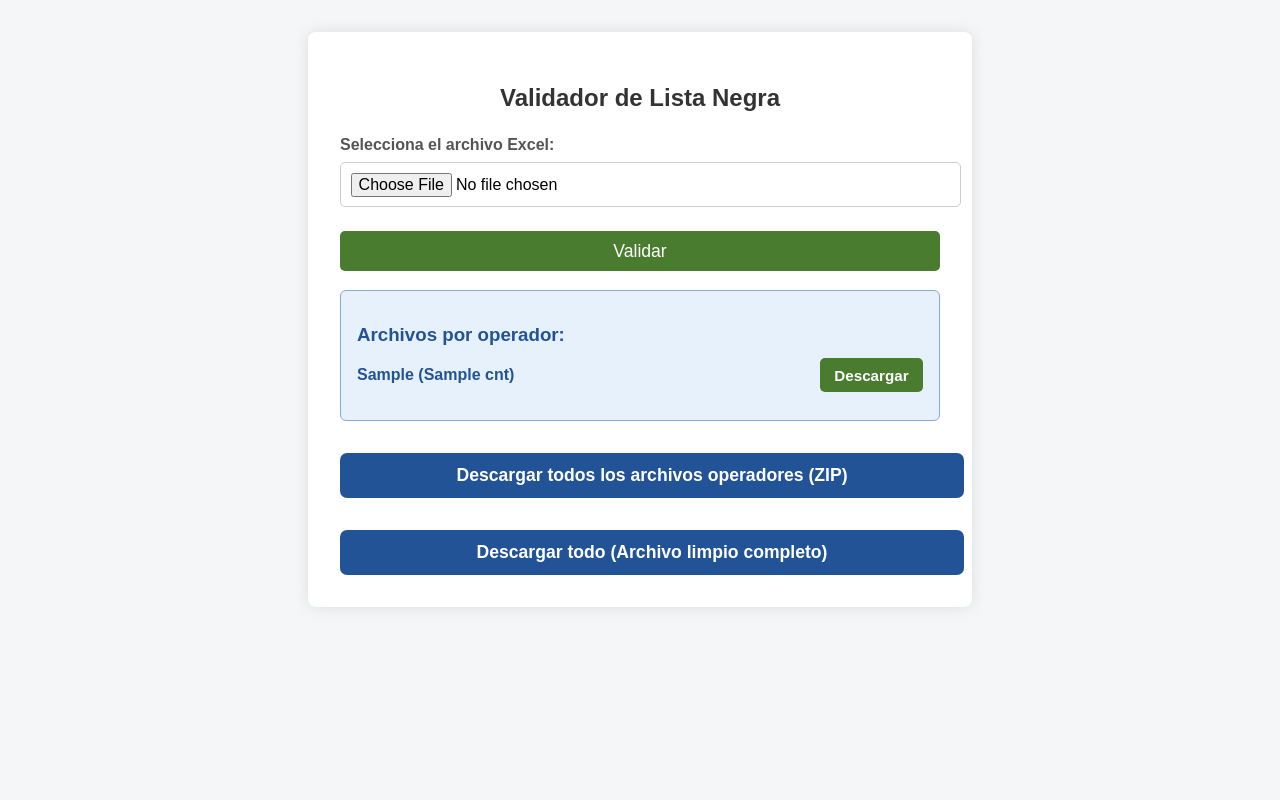
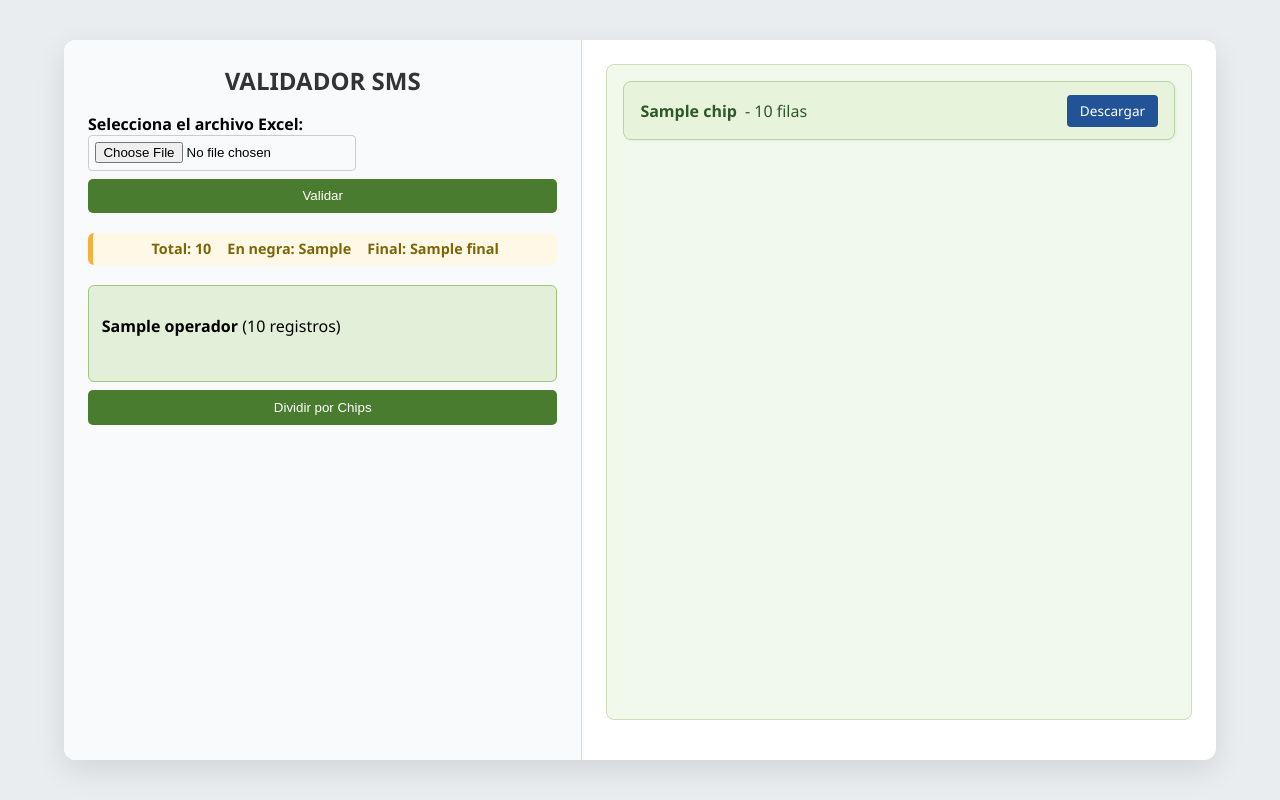
Before and after one commit to SandroCabreraNieto/ValidarSMS, a Flask app: template templates/index.html in a window 1280 px wide. Run offline with Flask 3, Linux system fonts and the light colour scheme; the template is opened without the code that fills it: most values are stand-ins (such as "Sample title", 1, 10 or a date in 2020).

Commit message:
2da versión validación SMS

```diff
--- a/app.py
+++ b/app.py
@@ -2,12 +2,15 @@ from flask import Flask, request, render_template, send_file, redirect, url_for
 import pandas as pd
 import pyodbc
 from io import BytesIO
-import zipfile
 
 app = Flask(__name__)
 
-archivo_en_memoria = None  # Archivo limpio completo
-archivos_en_memoria = {}  # Archivos separados por operador en memoria
+archivo_en_memoria = None
+archivos_por_chip = {}
+
+# Leer chips.csv al iniciar
+chips_df = pd.read_csv("chips.csv")
+chips_por_operador = chips_df.groupby("Operador")["Chip"].apply(list).to_dict()
 
 def obtener_lista_negra():
     conexion = pyodbc.connect(
@@ -26,10 +29,10 @@ def obtener_lista_negra():
 
 @app.route("/", methods=["GET", "POST"])
 def index():
-    global archivo_en_memoria, archivos_en_memoria
+    global archivo_en_memoria, archivos_por_chip
     resumen = None
     conteo_operadores = None
-    archivos_en_memoria = {}
+    chips_inputs = {}
 
     if request.method == "POST":
         archivo = request.files.get("archivo")
@@ -39,67 +42,23 @@ def index():
             if df.empty or df.shape[1] < 4:
                 resumen = {"error": "El archivo está vacío o no contiene al menos 4 columnas."}
             else:
-                # Formatear columnas 1 y 3 como texto
                 df.iloc[:, 0] = df.iloc[:, 0].astype(str)
                 df.iloc[:, 2] = df.iloc[:, 2].astype(str)
-
                 lista_negra = obtener_lista_negra()
-
-                # Filtrar filas donde la primera columna esté en lista negra
                 mask_negra = df.iloc[:, 0].isin(lista_negra)
                 df_filtrado = df[~mask_negra].copy()
 
-                # Reemplazar cualquier variante de "sin operador" por "ENTEL"
                 df_filtrado.iloc[:, 3] = df_filtrado.iloc[:, 3].apply(
                     lambda x: 'ENTEL' if isinstance(x, str) and 'sin operador' in x.lower() else x
                 )
-
-                # Estandarizar operadores a mayúsculas para el conteo
                 df_filtrado.iloc[:, 3] = df_filtrado.iloc[:, 3].astype(str).str.upper()
                 conteo = df_filtrado.iloc[:, 3].value_counts()
 
-                # Identificar operadores principales y agrupar "OTRAS OPERADORAS"
                 operadores_principales = ['CLARO', 'ENTEL', 'MOVISTAR']
-                conteo_operadores = {}
-                total_otras = 0
-                for operador, cantidad in conteo.items():
-                    if operador in operadores_principales:
-                        conteo_operadores[operador] = cantidad
-                    else:
-                        total_otras += cantidad
-                if total_otras > 0:
-                    conteo_operadores['OTRAS OPERADORAS'] = total_otras
+                conteo_operadores = {op: conteo[op] for op in operadores_principales if op in conteo}
 
-                # Guardar archivo limpio completo en memoria (solo columnas 0,1,2)
-                archivo_en_memoria = BytesIO()
-                with pd.ExcelWriter(archivo_en_memoria, engine='openpyxl') as writer:
-                    df_filtrado.iloc[:, 0:3].to_excel(writer, index=False, sheet_name='Limpio')
-                    ws = writer.sheets['Limpio']
-                    for cell in ws['A']:
-                        cell.number_format = '@'  # Formato texto columna A
-                    for cell in ws['C']:
-                        cell.number_format = '@'  # Formato texto columna C
-                archivo_en_memoria.seek(0)
-
-                # Crear archivos separados para cada operador (solo columnas 0,1,2)
-                for operador in conteo_operadores.keys():
-                    if operador == 'OTRAS OPERADORAS':
-                        otros_df = df_filtrado[~df_filtrado.iloc[:, 3].isin(operadores_principales)]
-                        df_op = otros_df.iloc[:, 0:3].copy()
-                    else:
-                        df_op = df_filtrado[df_filtrado.iloc[:, 3] == operador].iloc[:, 0:3].copy()
-
-                    bio = BytesIO()
-                    with pd.ExcelWriter(bio, engine='openpyxl') as writer:
-                        df_op.to_excel(writer, index=False, sheet_name='Limpio')
-                        ws = writer.sheets['Limpio']
-                        for cell in ws['A']:
-                            cell.number_format = '@'
-                        for cell in ws['C']:
-                            cell.number_format = '@'
-                    bio.seek(0)
-                    archivos_en_memoria[operador] = bio
-
+                archivo_en_memoria = df_filtrado
+                chips_inputs = {op: chips_por_operador.get(op.capitalize(), []) for op in conteo_operadores.keys()}
                 resumen = {
                     "total": len(df),
                     "en_negra": mask_negra.sum(),
@@ -107,48 +66,59 @@ def index():
                     "procesado": True
                 }
 
-    return render_template("index.html", resumen=resumen, conteo_operadores=conteo_operadores)
+    return render_template("index.html", resumen=resumen,
+                           conteo_operadores=conteo_operadores,
+                           chips_por_operador=chips_inputs,
+                           archivos_por_chip=archivos_por_chip)
 
-@app.route("/descargar")
-def descargar():
-    global archivo_en_memoria
-    if archivo_en_memoria:
-        return send_file(archivo_en_memoria, as_attachment=True, download_name="excel_limpio.xlsx")
+@app.route("/dividir_chips", methods=["POST"])
+def dividir_chips():
+    global archivo_en_memoria, archivos_por_chip
+    if archivo_en_memoria is None:
+        return redirect(url_for("index"))
+
+    df = archivo_en_memoria.copy()
+    archivos_por_chip = {}
+
+    operadores = df.iloc[:, 3].str.upper().unique()
+
+    for operador in operadores:
+        operador_df = df[df.iloc[:, 3] == operador]
+        chips_disponibles = chips_por_operador.get(operador.capitalize(), [])
+        if not operador_df.empty and chips_disponibles:
+            for chip in chips_disponibles:
+                cantidad_key = f"cantidad_{operador}_{chip}"
+                cantidad_str = request.form.get(cantidad_key)
+                if not cantidad_str or not cantidad_str.strip().isdigit():
+                    continue
+
+                cantidad = int(cantidad_str)
+                if cantidad <= 0:
+                    continue
+
+                df_chip = operador_df.iloc[:cantidad]
+                operador_df = operador_df.drop(df_chip.index)
+                df = df.drop(df_chip.index)
+
+                bio = BytesIO()
+                with pd.ExcelWriter(bio, engine='openpyxl') as writer:
+                    df_chip.to_excel(writer, index=False, sheet_name='Limpio')
+                bio.seek(0)
+                archivos_por_chip[chip] = {
+                    "archivo": bio,
+                    "filas": len(df_chip)
+                }
+
     return redirect(url_for("index"))
 
-@app.route("/descargar_operador/<operador>")
-def descargar_operador(operador):
-    global archivos_en_memoria
-    operador = operador.upper()
-    if operador in archivos_en_memoria:
-        archivo = archivos_en_memoria[operador]
+@app.route("/descargar_chip/<chip>")
+def descargar_chip(chip):
+    chip = chip.strip()
+    if chip in archivos_por_chip:
+        archivo = archivos_por_chip[chip]["archivo"]
         archivo.seek(0)
-        return send_file(
-            archivo,
-            as_attachment=True,
-            download_name=f"{operador}_limpio.xlsx"
-        )
+        return send_file(archivo, as_attachment=True, download_name=f"{chip}.xlsx")
     return redirect(url_for("index"))
-
-@app.route("/descargar_todos_operadores")
-def descargar_todos_operadores():
-    global archivos_en_memoria
-    if not archivos_en_memoria:
-        return redirect(url_for("index"))
-
-    zip_mem = BytesIO()
-    with zipfile.ZipFile(zip_mem, mode="w", compression=zipfile.ZIP_DEFLATED) as zipf:
-        for operador, archivo in archivos_en_memoria.items():
-            archivo.seek(0)
-            zipf.writestr(f"{operador}_limpio.xlsx", archivo.read())
-    zip_mem.seek(0)
-
-    return send_file(
-        zip_mem,
-        as_attachment=True,
-        download_name="todos_operadores.zip",
-        mimetype="application/zip"
-    )
 
 if __name__ == "__main__":
     app.run(debug=True)
--- a/templates/index.html
+++ b/templates/index.html
@@ -3,57 +3,85 @@
 
 <head>
     <meta charset="UTF-8" />
-    <meta name="viewport" content="width=device-width, initial-scale=1" />
     <title>Validador de Lista Negra</title>
     <style>
         body {
-            font-family: Arial, sans-serif;
-            margin: 2rem;
-            background: #f4f6f8;
+            font-family: 'Segoe UI', sans-serif;
+            margin: 0;
+            padding: 0;
+            background: #e9edf0;
+            height: 100vh;
+            display: flex;
+            align-items: center;
+            justify-content: center;
         }
 
-        .container {
-            max-width: 600px;
-            margin: auto;
-            background: white;
-            padding: 2rem;
-            border-radius: 8px;
-            box-shadow: 0 0 15px rgba(0, 0, 0, 0.1);
+        .modal-container {
+            display: flex;
+            width: 90%;
+            max-width: 1200px;
+            height: 90vh;
+            background: #ffffff;
+            border-radius: 12px;
+            box-shadow: 0 10px 30px rgba(0, 0, 0, 0.1);
+            overflow: hidden;
         }
 
-        h2 {
+        .left-panel,
+        .right-panel {
+            padding: 1.5rem;
+            box-sizing: border-box;
+            overflow: hidden;
+        }
+
+        .left-panel {
+            width: 45%;
+            background: #f9fafc;
+            display: flex;
+            flex-direction: column;
+            gap: 1rem;
+            border-right: 1px solid #dcdcdc;
+        }
+
+        .right-panel {
+            width: 55%;
+            display: flex;
+            flex-direction: column;
+            overflow: hidden;
+            /* evita desbordamientos */
+        }
+
+        h2,
+        h3 {
             text-align: center;
             color: #333;
-            margin-bottom: 1.5rem;
+            margin: 0;
         }
 
         label {
-            display: block;
-            margin-top: 1rem;
             font-weight: bold;
-            color: #555;
         }
 
-        input[type="file"] {
-            width: 100%;
-            padding: 0.6rem;
-            margin-top: 0.5rem;
-            border-radius: 5px;
+        input[type="file"],
+        input[type="number"] {
+            padding: 0.4rem;
+            border-radius: 4px;
             border: 1px solid #ccc;
-            font-size: 1rem;
+        }
+
+        input[type="number"] {
+            width: 70px;
         }
 
         button {
+            margin-top: 0.5rem;
+            padding: 0.6rem;
             width: 100%;
-            padding: 0.6rem;
-            margin-top: 1.5rem;
+            background: #4a7c2f;
+            color: white;
+            border: none;
             border-radius: 5px;
-            border: none;
-            background-color: #4a7c2f;
-            color: white;
-            font-size: 1.1rem;
             cursor: pointer;
-            transition: background-color 0.3s ease;
         }
 
         button:hover {
@@ -61,167 +89,177 @@
         }
 
         .resultado {
-            margin-top: 2rem;
-            padding: 1rem 1.5rem;
+            display: flex;
+            gap: 1rem;
+            justify-content: center;
+            background: #fef9e7;
+            border-left: 5px solid #f5b041;
+            color: #7d6608;
+            font-weight: bold;
+            border-radius: 6px;
+            font-size: 0.9rem;
+            padding: 0.4rem 0.8rem;
+            margin: 4px 0;
+        }
+
+        .lista-operadores {
+            flex-grow: 1;
+            overflow-y: auto;
+            max-height: 370px;
+            padding: 0.8rem;
             background: #e2f0d9;
             border: 1px solid #a2c57d;
-            border-radius: 5px;
-            color: #4a7c2f;
+            border-radius: 6px;
+        }
+
+        .operador-bloque {
+            margin-bottom: 1rem;
+        }
+
+        .chip-row {
+            display: flex;
+            flex-wrap: wrap;
+            gap: 0.5rem;
+            margin-top: 0.4rem;
+        }
+
+        .chip-item {
+            display: flex;
+            align-items: center;
+            gap: 0.3rem;
+        }
+
+        .chip-item label {
+            font-weight: normal;
         }
 
         .btn-descargar {
-            padding: 0.4rem 0.9rem;
-            background: #4a7c2f;
+            padding: 0.4rem 0.8rem;
+            background: #235397;
             color: white;
-            border: none;
-            border-radius: 5px;
-            font-size: 0.95rem;
             text-decoration: none;
-            cursor: pointer;
-            transition: background-color 0.3s ease;
+            border-radius: 4px;
+            font-size: 0.85rem;
         }
 
         .btn-descargar:hover {
-            background: #3d6225;
+            background: #1a3a6e;
+        }
+
+        .lista-chips {
+            flex: 1;
+            overflow-y: auto;
+            overflow-x: hidden;
+            /* oculta el scroll horizontal */
+            background: #f1f8ec;
+            border: 1px solid #cde0b4;
+            border-radius: 8px;
+            padding: 1rem;
+            margin-bottom: 1rem;
+            color: #4a7c2f;
+            box-sizing: border-box;
+            max-width: 100%;
+        }
+
+        .chips-descarga {
+            display: flex;
+            flex-direction: column;
+            gap: 1rem;
+        }
+
+        .chip-descarga {
+            display: flex;
+            justify-content: space-between;
+            align-items: center;
+            background: #e7f3da;
+            border: 1px solid #b7d4a8;
+            padding: 0.8rem 1rem;
+            border-radius: 8px;
+            width: 100%;
+            max-width: 100%;
+            /* que no se pase del contenedor */
+            box-sizing: border-box;
+            box-shadow: 1px 1px 3px rgba(0, 0, 0, 0.05);
+            word-wrap: break-word;
+        }
+
+        .chip-info {
+            font-size: 1rem;
+            color: #2d572c;
+            display: flex;
+            gap: 0.5rem;
+            align-items: center;
         }
 
         .error {
             color: red;
-            margin-top: 1rem;
-            font-weight: bold;
-        }
-
-        ul {
-            padding-left: 0;
-            margin-top: 0.5rem;
-            list-style: none;
-        }
-
-        ul li {
-            margin-bottom: 0.6rem;
-            display: flex;
-            align-items: center;
-            gap: 12px;
-        }
-
-        .conteo-operadores {
-            margin-top: 1.5rem;
-            padding: 0.75rem 1rem;
-            background: #e7f1fb;
-            border: 1px solid #87a9d6;
-            border-radius: 6px;
-            color: #235397;
-            font-weight: 600;
-            font-size: 1rem;
-            line-height: 1.4;
-            flex-direction: column;
-            display: flex;
-        }
-
-        .conteo-operadores span {
-            white-space: nowrap;
-            background: #cfe1fa;
-            padding: 0.2rem 0.6rem;
-            border-radius: 3px;
-            box-shadow: inset 0 1px 0 rgba(255, 255, 255, 0.6);
-        }
-
-        /* Para lista operadores con descarga en línea */
-        .lista-operadores {
-            margin-top: 1.2rem;
-            padding: 0.75rem 1rem;
-            background: #e7f1fb;
-            border: 1px solid #87a9d6;
-            border-radius: 6px;
-            color: #235397;
-            font-weight: 600;
-            font-size: 1rem;
-            line-height: 1.4;
-        }
-
-        .lista-operadores li {
-            margin-bottom: 12px;
-            display: flex;
-            justify-content: space-between;
-            align-items: center;
-            gap: 15px;
-            border-bottom: 1px solid #87a9d6; /* Línea separadora */
-            padding-bottom: 8px;
-        }
-
-        .lista-operadores li:last-child {
-            margin-bottom: 0;
-            border-bottom: none;
-            padding-bottom: 0;
-        }
-
-        .lista-operadores li span {
-            white-space: nowrap;
-        }
-
-        /* Botón descargar todo */
-        .btn-todo {
-            margin-top: 2rem;
-            display: block;
-            width: 100%;
-            padding: 0.75rem;
-            background: #235397;
-            color: white;
-            font-size: 1.1rem;
-            font-weight: 700;
-            border: none;
-            border-radius: 7px;
-            cursor: pointer;
-            text-align: center;
-            text-decoration: none;
-            transition: background-color 0.3s ease;
-        }
-
-        .btn-todo:hover {
-            background: #1a3a6e;
         }
     </style>
 </head>
 
 <body>
-    <div class="container">
-        <h2>Validador de Lista Negra</h2>
+    <div class="modal-container">
+        <!-- IZQUIERDA -->
+        <div class="left-panel">
+            <h2>VALIDADOR SMS</h2>
 
-        <form action="/" method="POST" enctype="multipart/form-data">
+            <form method="POST" enctype="multipart/form-data">
                 <label for="archivo">Selecciona el archivo Excel:</label>
-            <input type="file" id="archivo" name="archivo" accept=".xlsx,.xls" required />
+                <input type="file" name="archivo" required />
                 <button type="submit">Validar</button>
             </form>
 
             {% if resumen %}
             {% if resumen.error %}
             <p class="error">{{ resumen.error }}</p>
-            {% elif resumen.procesado %}
+            {% else %}
             <div class="resultado">
-                    <p>Total filas en archivo original: <span>{{ resumen.total }}</span></p>
-                    <p>Filas en lista negra eliminadas: <span>{{ resumen.en_negra }}</span></p>
-                    <p>Filas finales procesadas: <span>{{ resumen.final }}</span></p>
+                <div>Total: <strong>{{ resumen.total }}</strong></div>
+                <div>En negra: <strong>{{ resumen.en_negra }}</strong></div>
+                <div>Final: <strong>{{ resumen.final }}</strong></div>
             </div>
             {% endif %}
             {% endif %}
 
             {% if conteo_operadores %}
+            <form method="POST" action="{{ url_for('dividir_chips') }}">
                 <div class="lista-operadores">
-                <h3 style="margin-bottom: 10px; color: #235397;">Archivos por operador:</h3>
-                <ul>
-                    {% for op, cnt in conteo_operadores.items() %}
-                    <li>
-                        <span>{{ op }} ({{ cnt }})</span>
-                        <a href="{{ url_for('descargar_operador', operador=op) }}" class="btn-descargar" download>Descargar</a>
-                    </li>
+                    {% for operador, cantidad in conteo_operadores.items() %}
+                    <div class="operador-bloque">
+                        <p><strong>{{ operador }}</strong> ({{ cantidad }} registros)</p>
+                        <div class="chip-row">
+                            {% for chip in chips_por_operador.get(operador, []) %}
+                            <div class="chip-item">
+                                <label for="cantidad_{{ operador }}_{{ chip }}">{{ chip }}:</label>
+                                <input type="number" name="cantidad_{{ operador }}_{{ chip }}" min="0"
+                                    max="{{ cantidad }}">
+                            </div>
                             {% endfor %}
-                </ul>
                         </div>
+                    </div>
+                    {% endfor %}
+                </div>
+                <button type="submit">Dividir por Chips</button>
+            </form>
+            {% endif %}
+        </div>
+        <!-- DERECHA -->
+        <div class="right-panel">
+            {% if archivos_por_chip %}
+            <div class="lista-chips">
 
-            <a href="{{ url_for('descargar_todos_operadores') }}" class="btn-todo" download>Descargar todos los archivos operadores (ZIP)</a>
-
-            <a href="{{ url_for('descargar') }}" class="btn-todo" download>Descargar todo (Archivo limpio completo)</a>
+                <div class="chips-descarga">
+                    {% for chip, info in archivos_por_chip.items() %}
+                    <div class="chip-descarga">
+                        <div class="chip-info">
+                            <strong>{{ chip }}</strong><span> - {{ info.filas }} filas</span>
+                        </div>
+                        <a class="btn-descargar" href="{{ url_for('descargar_chip', chip=chip) }}">Descargar</a>
+                    </div>
+                    {% endfor %}
+                </div>
                 {% endif %}
+            </div>
         </div>
 </body>
 
```
Also changed, not shown: chips.csv (added, +9 -0 lines). Lines whose indentation alone changed are shown as unchanged.
